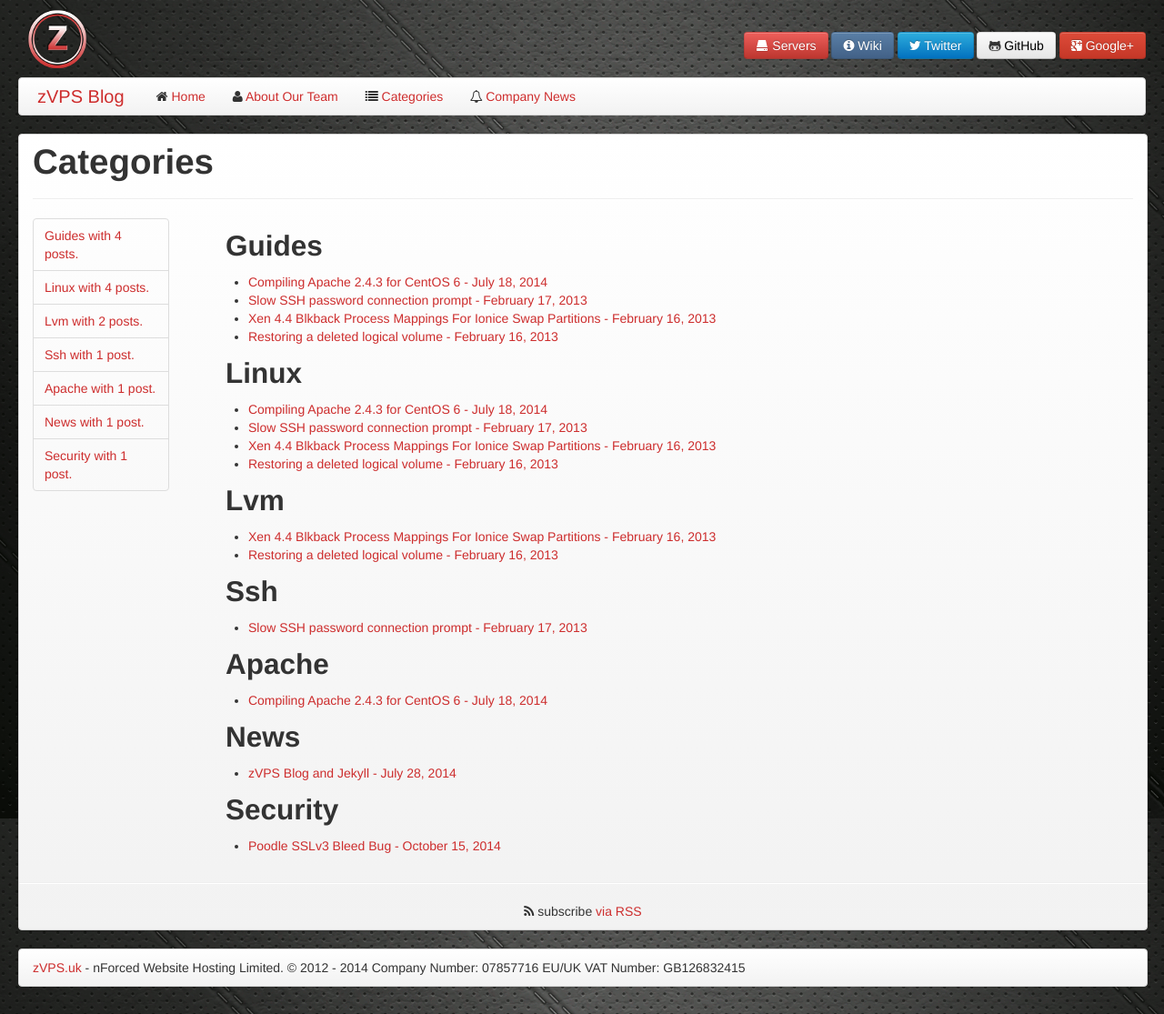
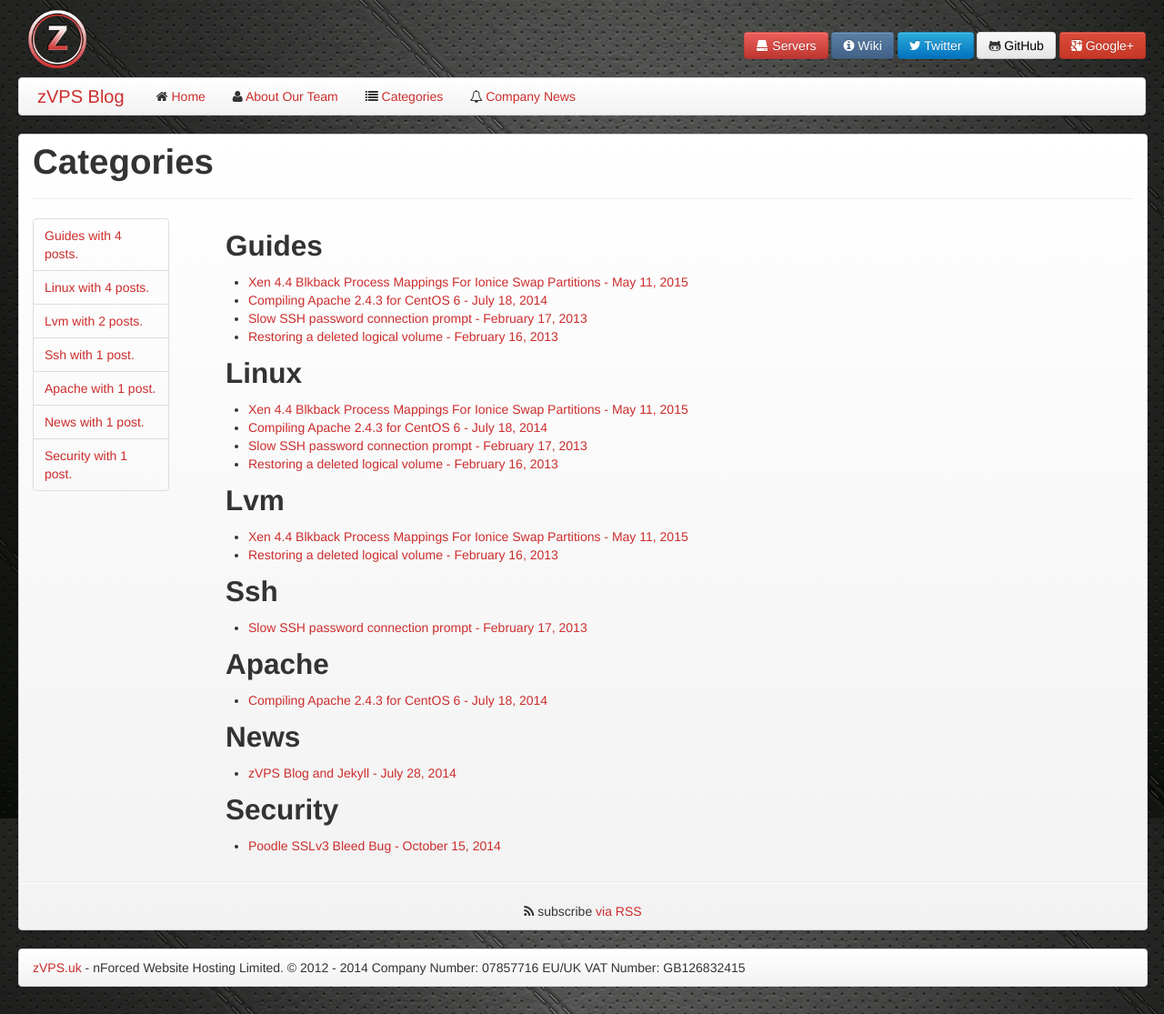
Before and after one commit to Caffe1neAdd1ct/zvps-blog, a Jekyll site: the page built from categories.html, in a window 1280 px wide. Shown: the whole page at 91% size. Built offline with Jekyll 4.4.1, drawn with Linux system fonts in a browser that asks for light colours.

Commit message:
Updated post date time.

```diff
--- a/_posts/2015-05-11-xen-blkback-mappings-for-ionice.markdown
+++ b/_posts/2015-05-11-xen-blkback-mappings-for-ionice.markdown
@@ -1,7 +1,7 @@
 ---
 layout: post
 title:  "Xen 4.4 Blkback Process Mappings For Ionice Swap Partitions"
-date:   2013-02-16 02:35:06
+date:   2015-05-11 15:49:12
 categories: guides linux lvm
 ---
 
```
